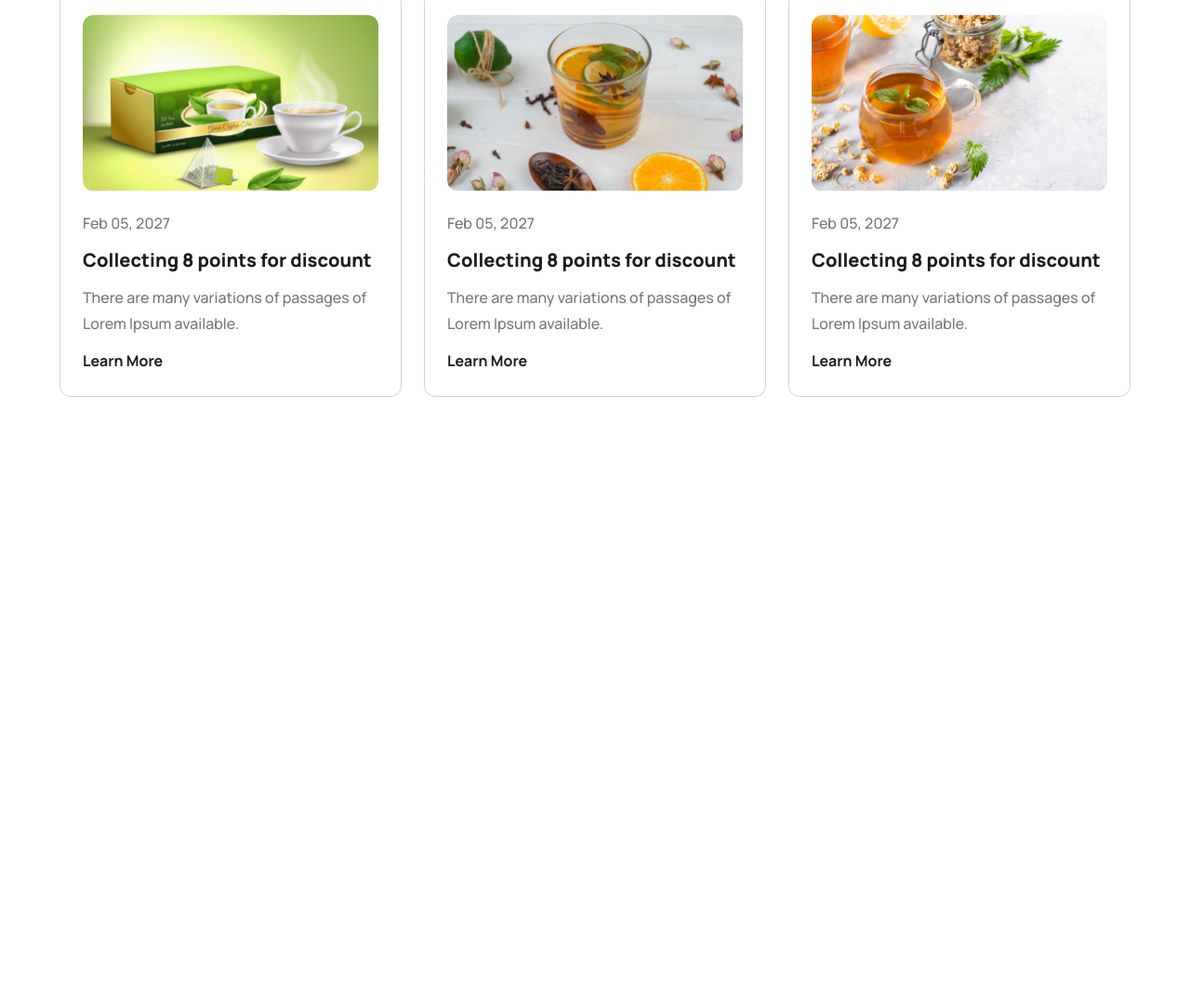
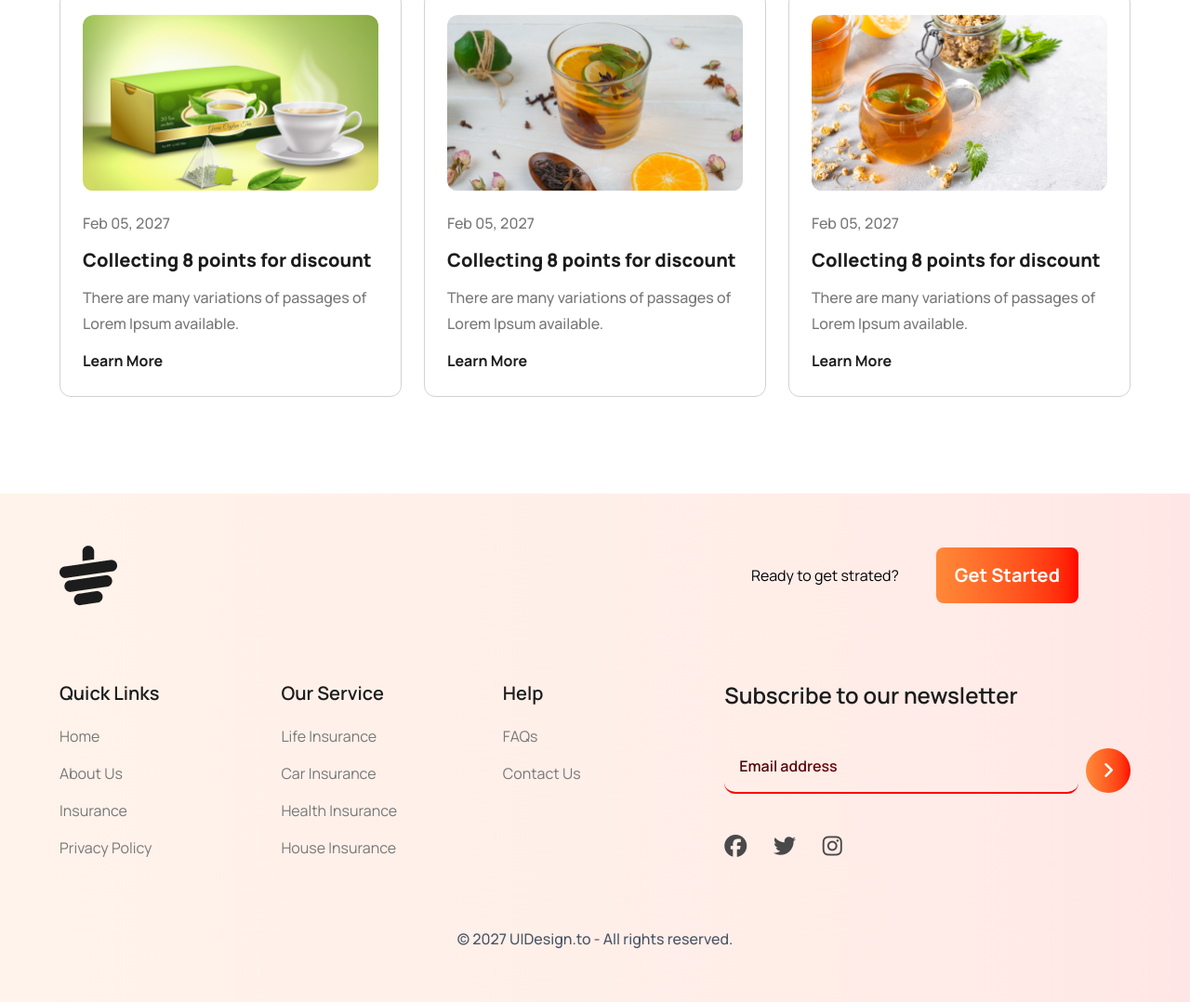
Before and after one commit to md-zeon/tea-house, a plain HTML site: page index.html in a window 1280 px wide. Shown: the part 3076-4154 px from the top of the page at 93% size. Before the commit the page ends 3559 px from the top, so only its background shows below. Drawn offline with nearby package versions, Linux system fonts and the light colour scheme.

Commit message:
Added Footer

```diff
--- a/index.html
+++ b/index.html
@@ -253,7 +253,7 @@
             <!-- Clients Section End -->
 
             <!-- News Section Start -->
-            <section class="">
+            <section class="my-12">
                 <div class="text-center">
                     <h2 class="section-title">News & Events</h2>
                     <p class="section-description">
@@ -309,8 +309,63 @@
             <!-- News Section End -->
         </main>
         <!-- Footer Start -->
-        <footer>
+        <footer class="bg-gradient-to-l from-primary/10 to-secondary/10">
+            <div class="wrapper space-y-12">
+                <div class="flex flex-col sm:flex-row gap-6 items-center justify-between">
+                    <div>
+                        <img src="images/cup.png" alt="">
+                    </div>
+                    <div class="flex gap-2 sm:gap-10 items-center">
+                        <span>Ready to get strated?</span>
+                        <button class="sm:mr-14 text-xl font-bold px-5 py-4 rounded-lg text-white bg-gradient-to-l hover:from-secondary hover:to-primary from-primary to-secondary transition-colors duration-500 cursor-pointer">Get Started</button>
+                    </div>
+                </div>
+                <div class="grid gap-10 grid-cols-1 sm:grid-cols-2 lg:grid-cols-5 mt-20">
+                    <div class="">
+                        <h3 class="text-xl font-semibold mb-5 text-title">Quick Links</h3>
+                        <ul class="text-desc space-y-4">
+                            <li class="hover:text-primary"><a href="#">Home</a></li>
+                            <li class="hover:text-primary"><a href="#">About Us</a></li>
+                            <li class="hover:text-primary"><a href="#">Insurance</a></li>
+                            <li class="hover:text-primary"><a href="#">Privacy Policy</a></li>
+                        </ul>
+                    </div>
+                    <div class="">
+                        <h3 class="text-xl font-semibold mb-5 text-title">
+                            Our Service
+                        </h3>
+                        <ul class="text-desc space-y-4">
+                            <li class="hover:text-primary"><a href="#">Life Insurance</a></li>
+                            <li class="hover:text-primary"><a href="#">Car Insurance</a></li>
+                            <li class="hover:text-primary"><a href="#">Health Insurance</a></li>
+                            <li class="hover:text-primary"><a href="#">House Insurance</a></li>
+                        </ul>
+                    </div>
+                    <div class="">
+                        <h3 class="text-xl font-semibold mb-5 text-title">Help</h3>
+                        <ul class="text-desc space-y-4">
+                            <li class="hover:text-primary"><a href="#">FAQs</a></li>
+                            <li class="hover:text-primary"><a href="#">Contact Us</a></li>
+                        </ul>
+                    </div>
+                    <div class="lg:space-y-10 space-y-7 lg:col-span-2">
+                        <h3 class="text-2xl font-semibold text-title">
+                            Subscribe to our newsletter
+                        </h3>
+                        <form class="flex items-center gap-2 mr-auto">
+                            <input class="p-4 pt-2 flex-1 border-b-2 rounded-xl border-b-primary font-semibold outline-none bg-gradient-to-r from-red-950 to-red-700 bg-clip-text text-transparent" type="email" name="email" placeholder="Email address" required>
+                            <button type="submit" class="grid place-items-center w-12 h-12 text-xl font-bold p-3 rounded-full text-white bg-gradient-to-l hover:from-secondary hover:to-primary from-primary to-secondary transition-colors duration-500 cursor-pointer"><i class="fa-solid fa-angle-right"></i></button>
+                        </form>
 
+                        <div class="space-x-6 text-[#494949] text-2xl text-center md:text-left">
+                            <a class="hover:text-primary" href="#"><i class="fa-brands fa-facebook"></i></a>
+                            <a class="hover:text-primary" href="#"><i class="fa-brands fa-twitter"></i></a>
+                            <a class="hover:text-primary" href="#"><i class="fa-brands fa-instagram"></i></a>
+                        </div>
+                    </div>
+                </div>
+                <p class="text-center font-medium text-gray-600 pt-6">&copy; 2027 UIDesign.to - All rights reserved.</p>
+            </div>
         </footer>
         <!-- Footer End -->
     </body>
```
